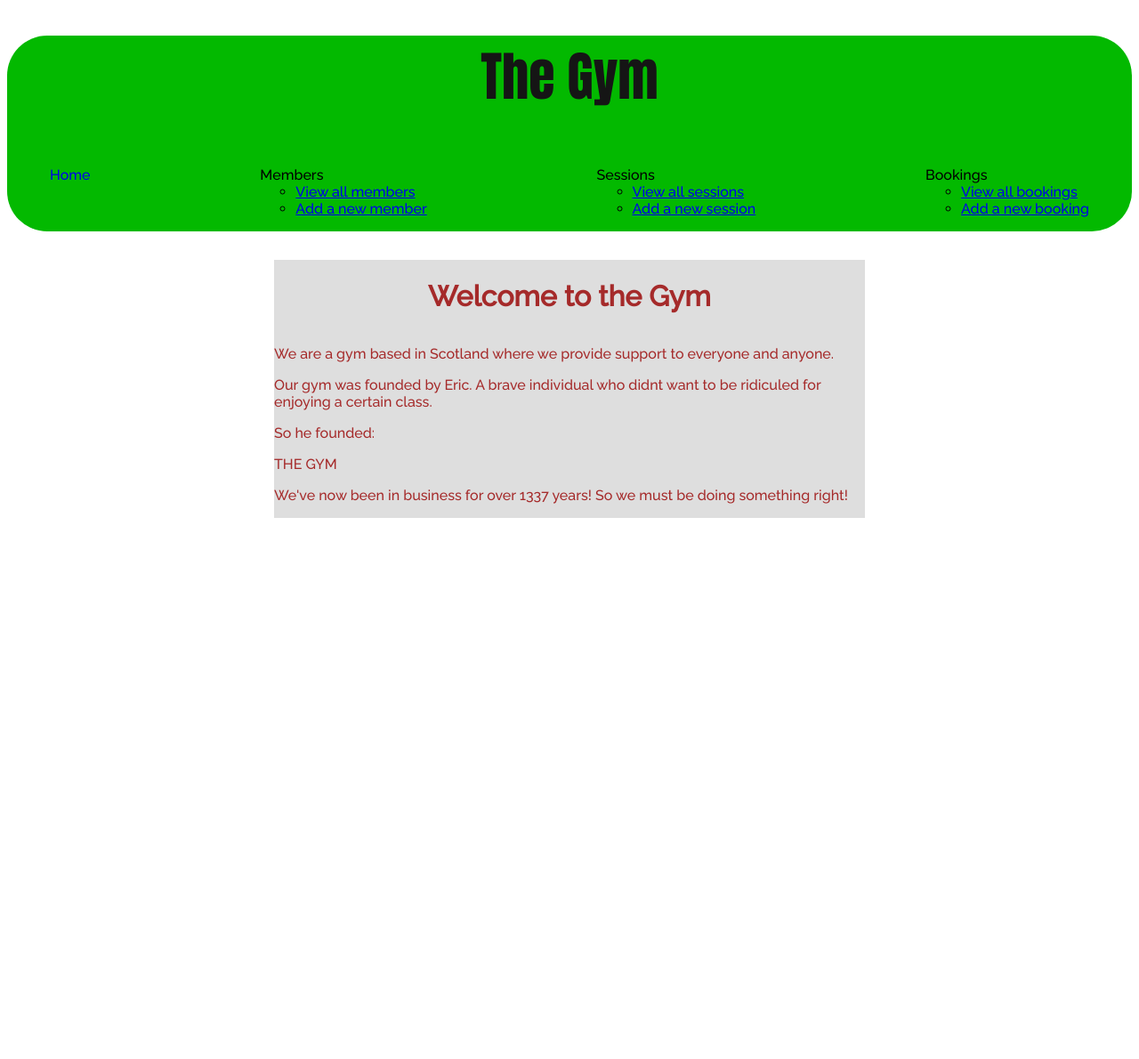
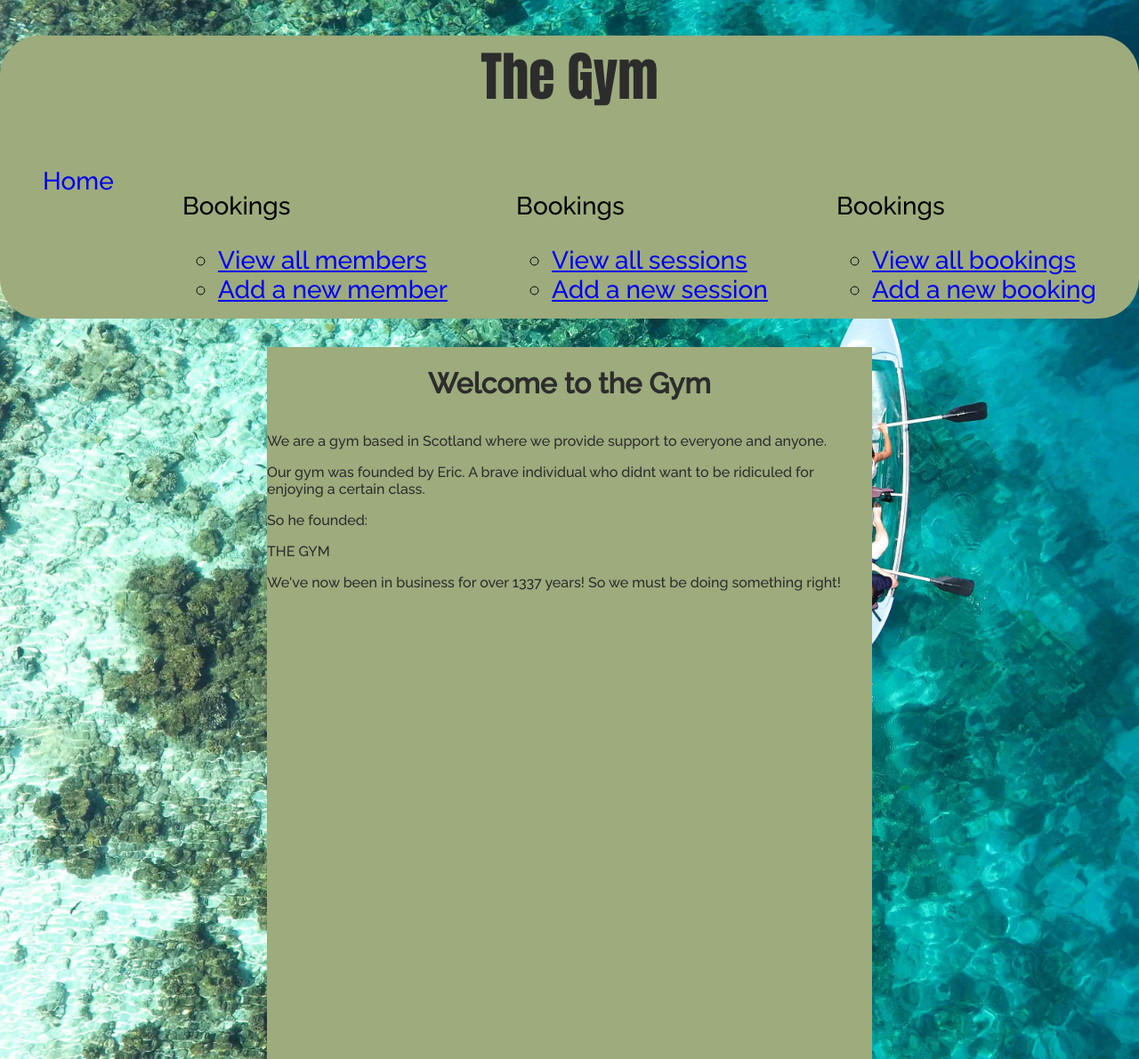
Before and after one commit to Manzilol/GYM_project, a Flask app: page / in a window 1280 px wide. Shown: the whole page at 89% size. Before the commit the page ends 582 px from the top, so only its background shows below. Run offline with Flask 2, Linux system fonts and the light colour scheme.

Commit message:
solved container going all the way to the bottom of the screen/browser window

```diff
--- a/static/style.css
+++ b/static/style.css
@@ -1,19 +1,27 @@
 @import url('https://fonts.googleapis.com/css2?family=Raleway:wght@500&display=swap');
 @import url('https://fonts.googleapis.com/css2?family=Alfa+Slab+One&display=swap');
 
+html{
+    background-image: url(images/pexels-asad-photo-maldives-1320684.jpg);
+    background-repeat: space repeat;
+    background-size: cover;
+}
+
 body{
     font-family: 'Raleway', sans-serif; font-size: 16px;
+    min-height: 100vh;
+    margin: 0px;
   }
 
 header{
-    background-color: rgb(3, 185, 0);
+    background-color: #9dab7d;
     border-radius: 45px;
 }
 
 header>h1{
     display: flex;
     font-family:Impact, Haettenschweiler, 'Arial Narrow Bold', sans-serif;
-    color:rgb(21, 21, 21);
+    color:rgb(44, 44, 44);
     justify-content: center;
     font-size: 60px;
 }
@@ -24,6 +32,8 @@ header>h1{
     margin: 32px;
     justify-content: space-between;
     list-style: none;
+    font-size: 28px;
+
 }
 
 .home{
@@ -32,10 +42,11 @@ header>h1{
 
 .container{
     display: flex;
-    background-color: rgb(222, 222, 222);
-    color: brown;
+    background-color: #9dab7d;
+    color: rgb(44, 44, 44);
     align-items: center;
     flex-direction: column;
     margin-left: 300px;
     margin-right: 300px;
+    min-height: 100vh;
 }
--- a/templates/base.html
+++ b/templates/base.html
@@ -14,21 +14,21 @@
             <ul class="menu">
                 <li><a class="home" href="/">Home</a></li>
                 <li>
-                    Members
-                    <ul>
+                    <p class="bookings_title">Bookings</p>
+                    <ul class="member_actions">
                         <li><a href="/members">View all members</a></li>
                         <li><a href="/members/new">Add a new member</a></li>
                     </ul>
                 </li>
                 <li>
-                    Sessions
+                    <p class="bookings_title">Bookings</p>
                     <ul>
                         <li><a href="/sessions">View all sessions</a></li>
                         <li><a href="/sessions/new">Add a new session</a></li>
                     </ul>
                 </li>
                 <li>
-                    Bookings
+                    <p class="bookings_title">Bookings</p>
                     <ul>
                         <li><a href="/bookings">View all bookings</a></li>
                         <li><a href="/bookings/new">Add a new booking</a></li>
```
Also changed, not shown: static/images/pexels-asad-photo-maldives-1320684.jpg (added), static/images/pexels-sasha-martynov-1212600.jpg (added).
